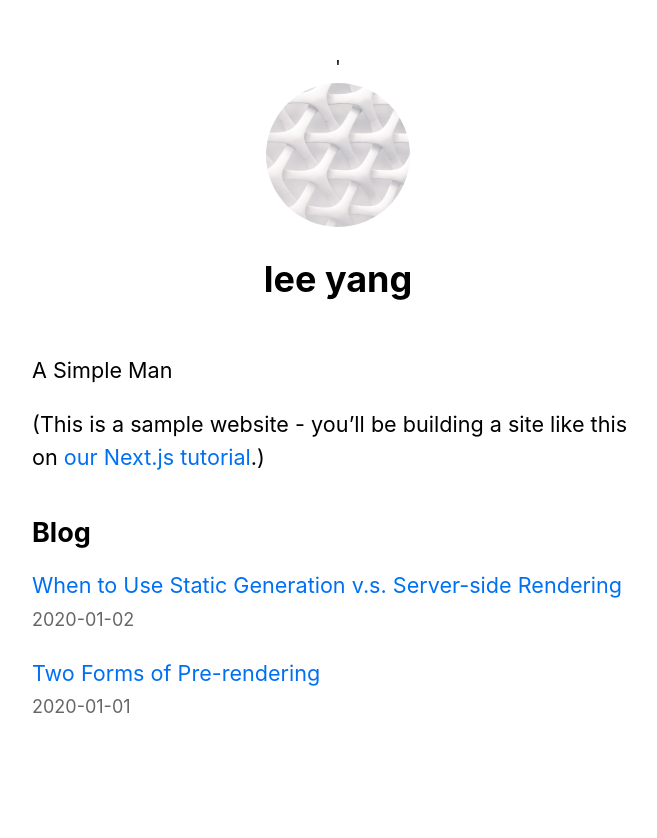
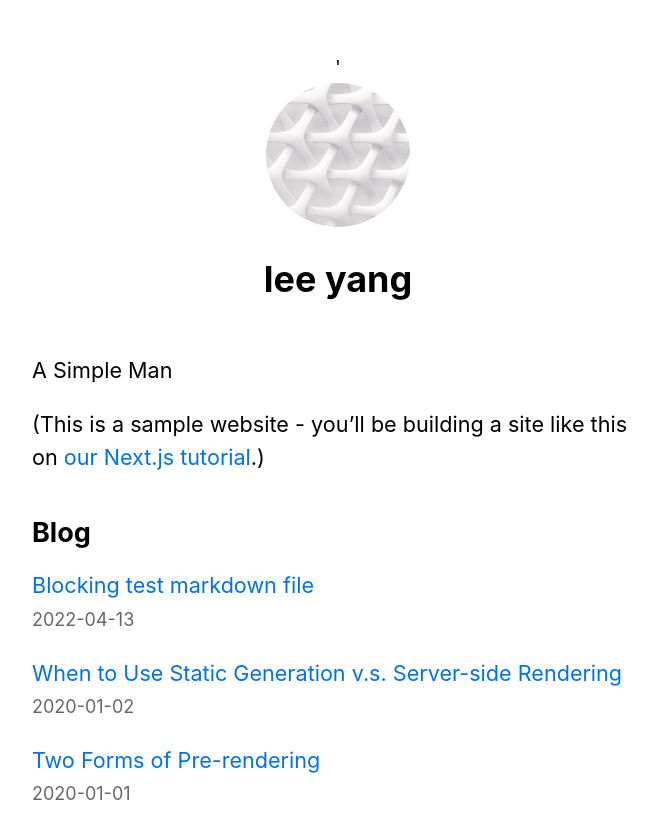
Before and after one commit to showthesunli/nextjs-blog, a Next.js app: page / in a window 1280 px wide. Shown: the top 838 px of the page, without its empty margins (302-959 px from the left). Built offline with nearby package versions, Linux system fonts and the light colour scheme.

Commit message:
add mui and add path alias

```diff
--- a/components/layout.js
+++ b/components/layout.js
@@ -1,8 +1,8 @@
 import Head from 'next/head'
 import Image from 'next/image'
 import Link from 'next/link'
-import utilStyles from '../styles/utils.module.css'
-import styles from './layout.module.css'
+import utilStyles from '@/styles/utils.module.css'
+import styles from '@/components/layout.module.css'
 
 const name = 'lee yang'
 export const siteTitle = 'Next.js Sample Website'
--- a/package.json
+++ b/package.json
@@ -6,6 +6,10 @@
     "start": "next start"
   },
   "dependencies": {
+    "@emotion/react": "^11.9.0",
+    "@emotion/styled": "^11.8.1",
+    "@fontsource/roboto": "^4.5.5",
+    "@mui/material": "^5.6.1",
     "date-fns": "^2.28.0",
     "gray-matter": "^4.0.3",
     "next": "latest",
--- /dev/null
+++ b/pages/api/redirect.js
@@ -0,0 +1,3 @@
+export default async function re(req, res){
+    res.status(410).send(`<h1>410状态码</h1>`)
+}
--- /dev/null
+++ b/posts/blocking-test.md
@@ -0,0 +1,6 @@
+---
+title: 'Blocking test markdown file'
+date: '2022-04-13'
+---
+
+this is a test file, which test getStaticPaths's fallback option when it value is blocking.
```
Also changed, not shown: jsconfig.json (added, +8 -0 lines), pages/index.js (+4 -4 lines), pages/posts/[id].js (+5 -5 lines), 1 other file (tests, documents, lock files or other folders).
